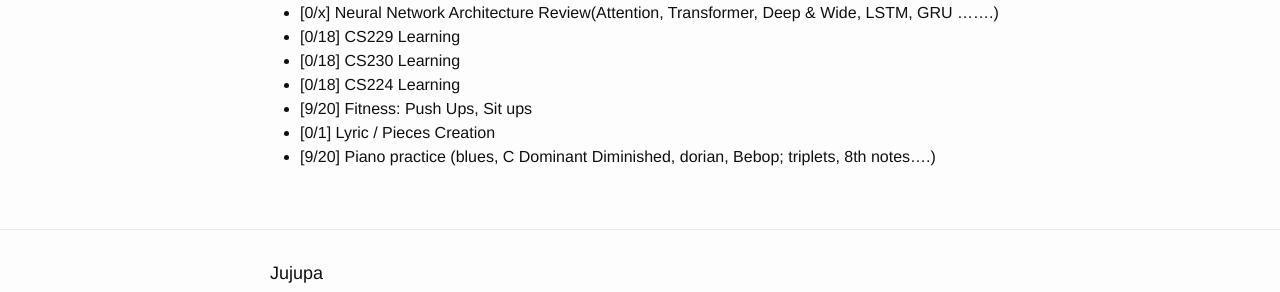
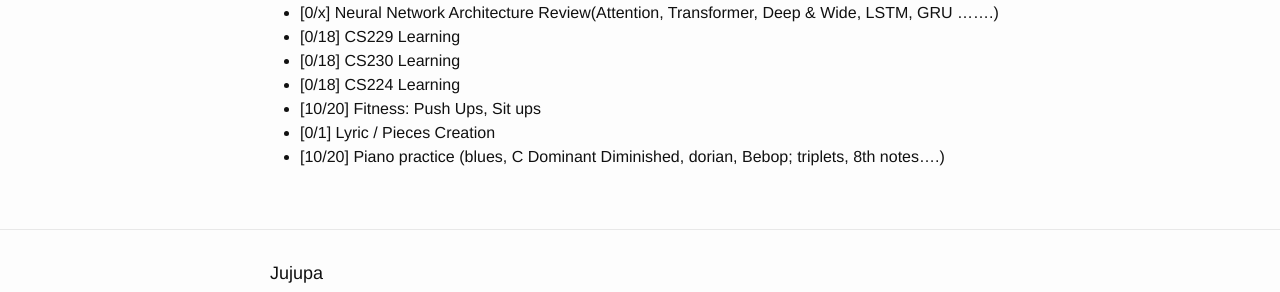
Before and after one commit to ZhengshengWei/zhengshengwei.github.io, a Jekyll site: the page built from _posts/2021-04-07-April-Wish.md, in a window 1280 px wide. Shown: the part 268-560 px from the top of the page. Built offline with Jekyll 4.4.1, drawn with Linux system fonts in a browser that asks for light colours; comment, search, counter and statistics services are not loaded.

Commit message:
update April's goals

```diff
--- a/_posts/2021-04-07-April-Wish.md
+++ b/_posts/2021-04-07-April-Wish.md
@@ -15,6 +15,6 @@
 + [0/18] CS229 Learning
 + [0/18] CS230 Learning
 + [0/18] CS224 Learning
-+ [9/20] Fitness: Push Ups, Sit ups
++ [10/20] Fitness: Push Ups, Sit ups
 + [0/1] Lyric / Pieces Creation
-+ [9/20] Piano practice (blues, C Dominant Diminished, dorian, Bebop; triplets, 8th notes....)
++ [10/20] Piano practice (blues, C Dominant Diminished, dorian, Bebop; triplets, 8th notes....)
```
